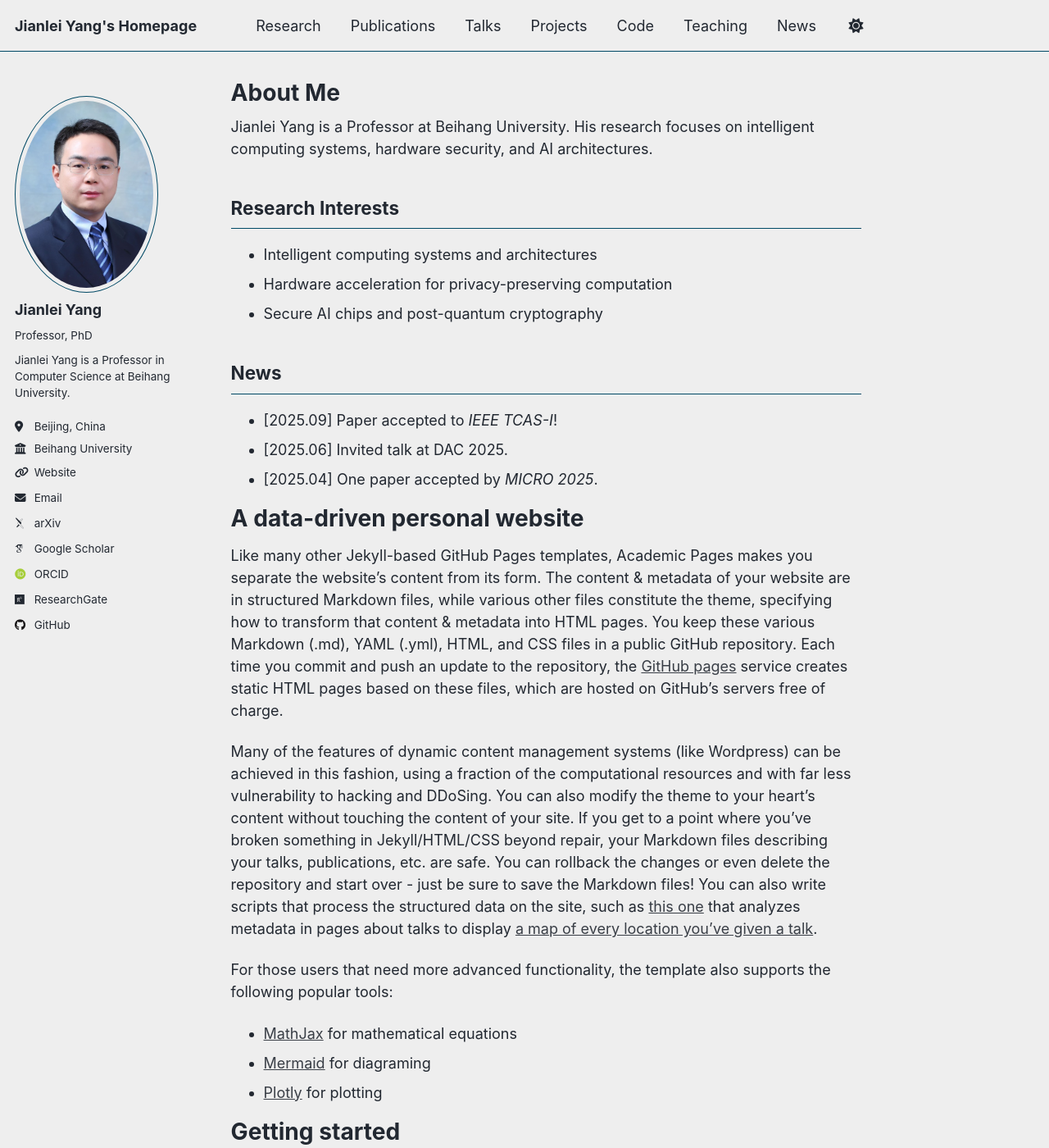
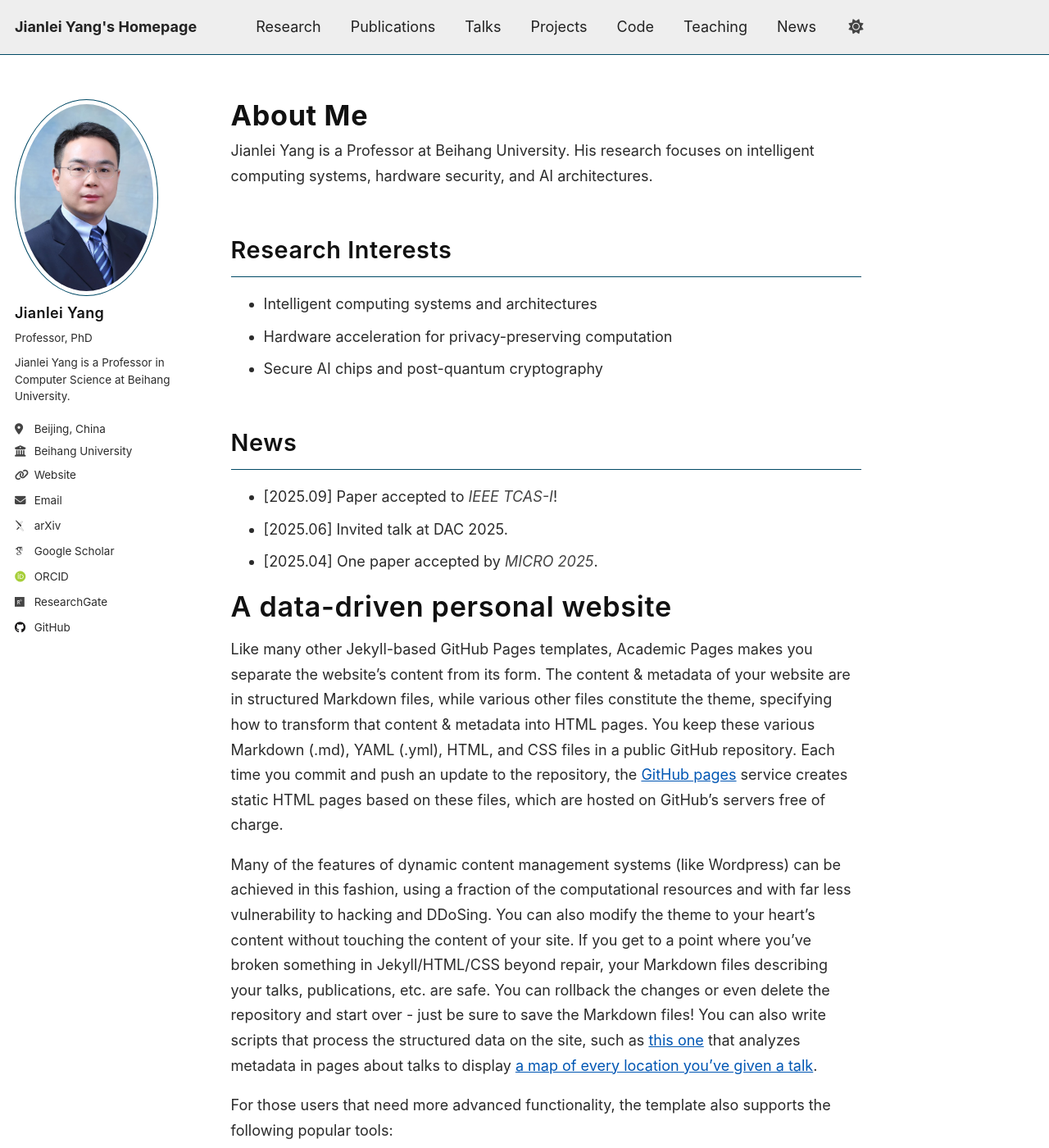
Before and after one commit to dogrush/dogrush.github.io, a Jekyll site: the page built from _pages/about.md, in a window 1280 px wide and 1400 px high. Shown: the whole window at 82% size. Built offline with Jekyll 4.4.1, drawn with Linux system fonts in a browser that asks for light colours; some web fonts are replaced; a script that is not in the unit is left out.

Commit message:
Update main.scss

```diff
--- a/assets/css/main.scss
+++ b/assets/css/main.scss
@@ -42,4 +42,4 @@
     "vendor/font-awesome/brands"
 ;
 
-// @import "custom";
+@import "custom";
```
